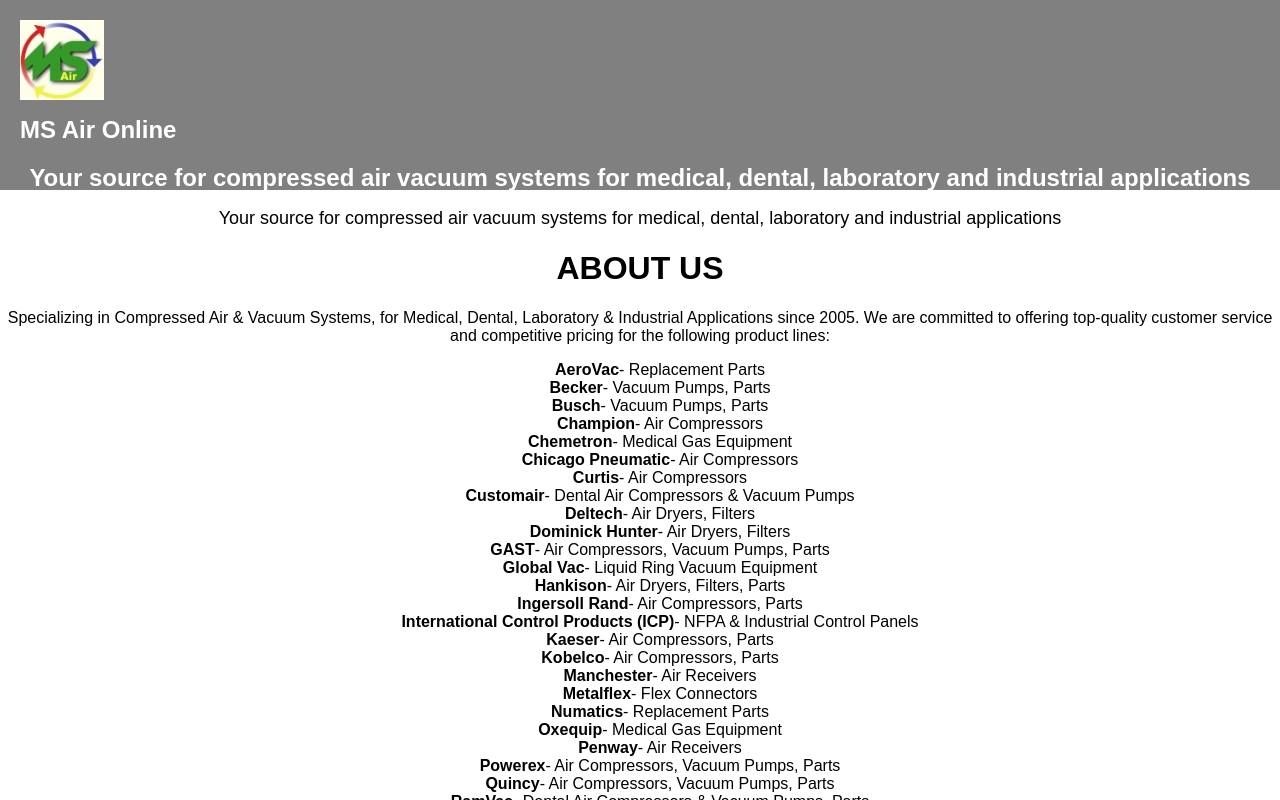
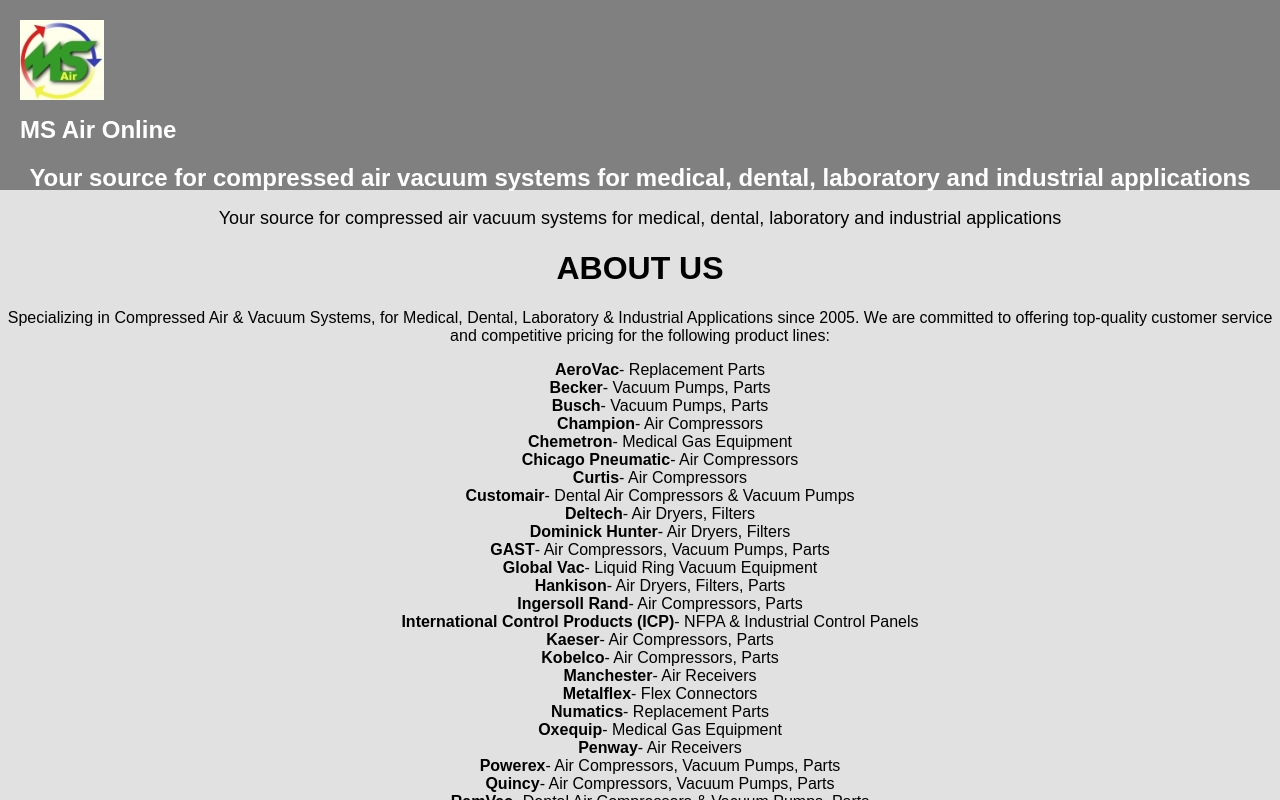
Before and after one commit to Jaredp75/ms_air_online, a React (Create React App) app: page /about in a window 1280 px wide. Shown: the top 800 px of the page. Built offline with nearby package versions, Linux system fonts and the light colour scheme.

Commit message:
Styling updates

```diff
--- a/src/styles/App.css
+++ b/src/styles/App.css
@@ -1,6 +1,10 @@
 .App {
   text-align: center;
   font-family: 'Valera Round', sans-serif;
+  margin: 0;
+  padding: 0;
+  background-color: #E1E1E1;
+  height: 100%;
 }
 
 .App-logo {
```
